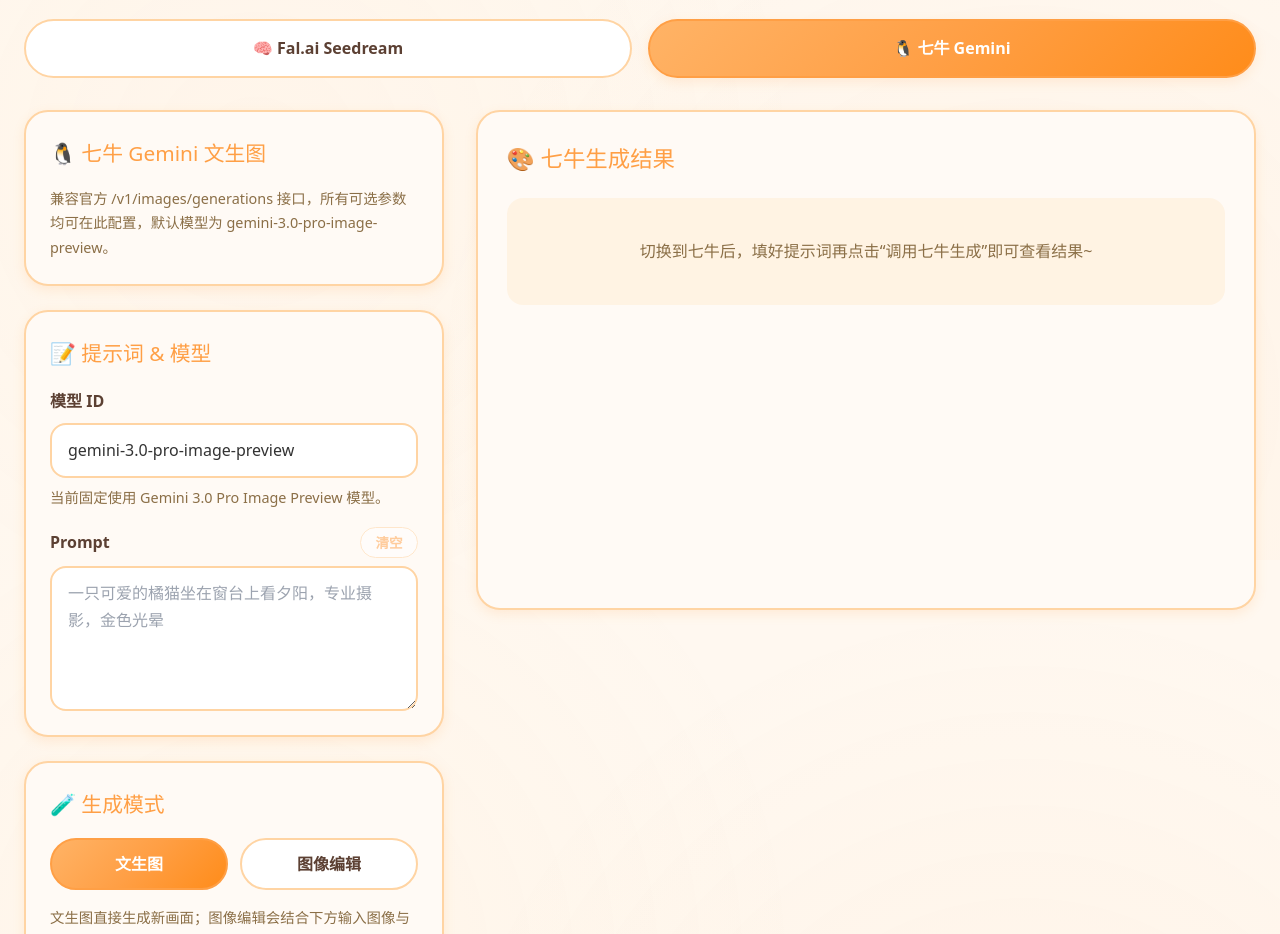
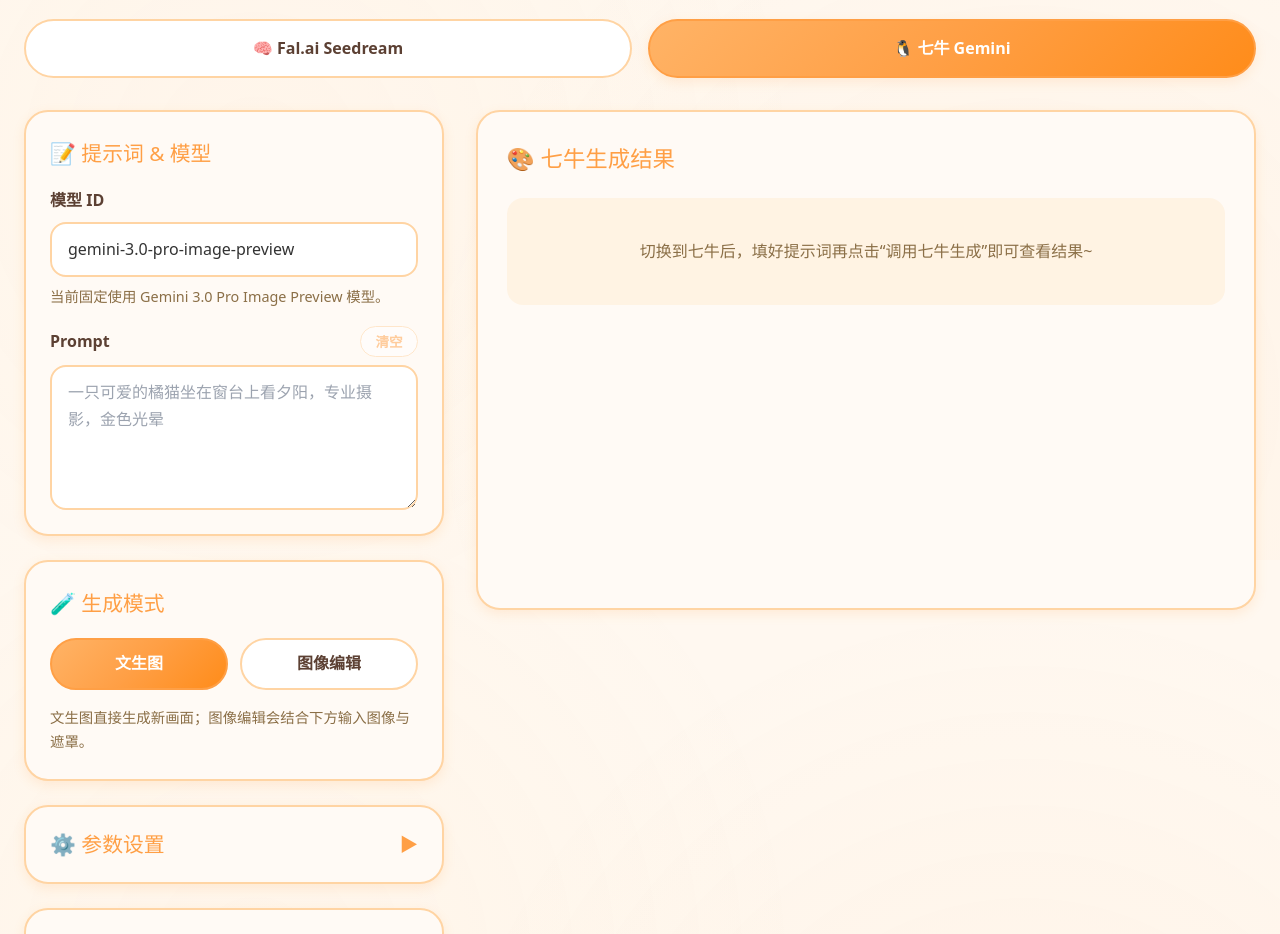
Before and after one commit to IwannaYuJie/web, a React (Vite) app: page /secret-seedream in a window 1280 px wide. Shown: the part 240-1174 px from the top of the page. Built offline with nearby package versions, Linux system fonts and the light colour scheme.

Commit message:
chore: remove Qiniu Gemini intro card from SeedreamStudio

```diff
--- a/src/pages/SeedreamStudio.jsx
+++ b/src/pages/SeedreamStudio.jsx
@@ -1242,11 +1242,6 @@ function SeedreamStudio() {
           <div className="seedream-layout qiniu-mode">
             <section className="seedream-panel" aria-label="七牛生成设置">
               <div className="panel-card">
-                <h2>🐧 七牛 Gemini 文生图</h2>
-                <p className="panel-tip">兼容官方 /v1/images/generations 接口，所有可选参数均可在此配置，默认模型为 gemini-3.0-pro-image-preview。</p>
-              </div>
-
-              <div className="panel-card">
                 <h2>📝 提示词 & 模型</h2>
                 <div className="field-group">
                   <label htmlFor="qiniu-model">模型 ID</label>
```
Also changed, not shown: 1 other file (tests, documents, lock files or other folders).
